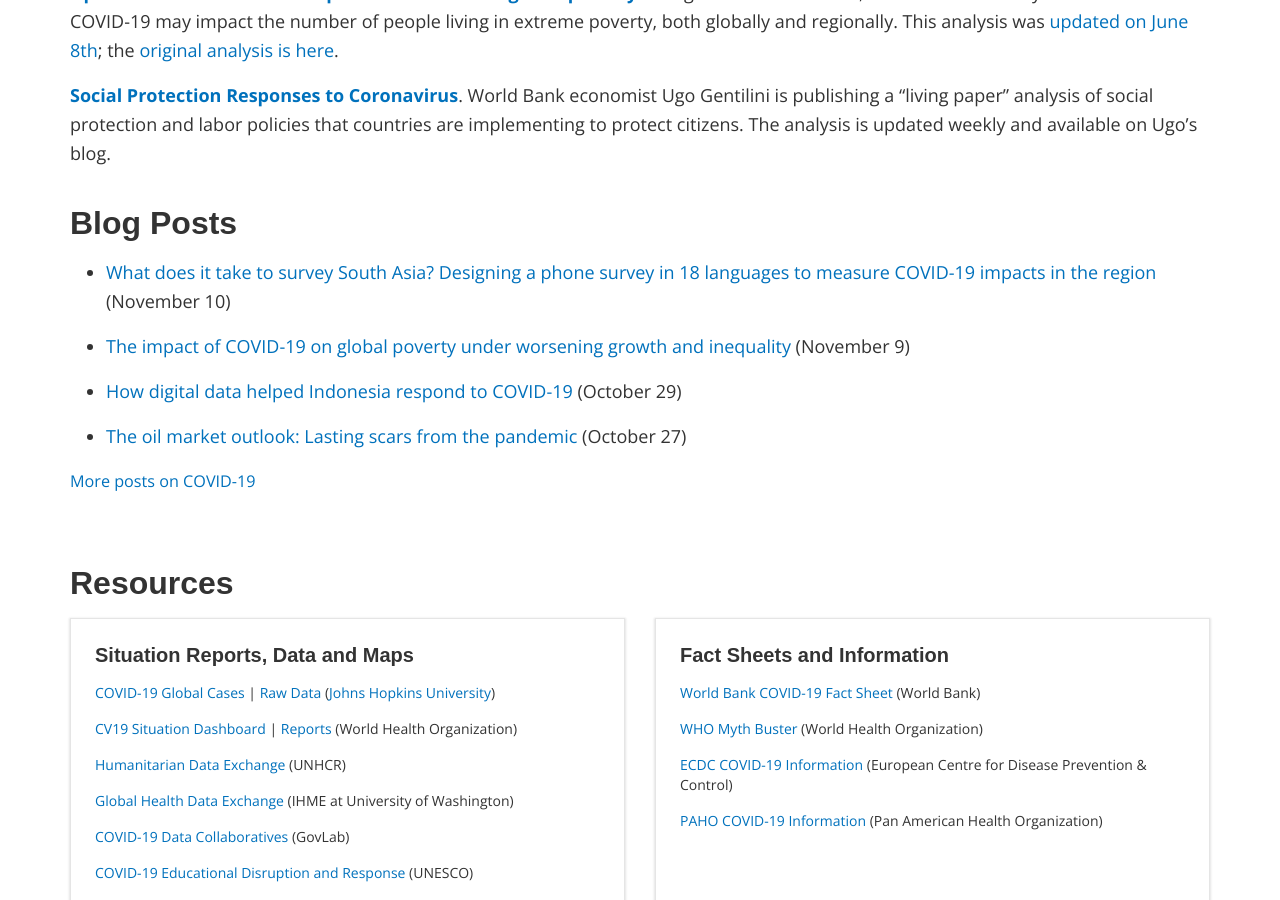
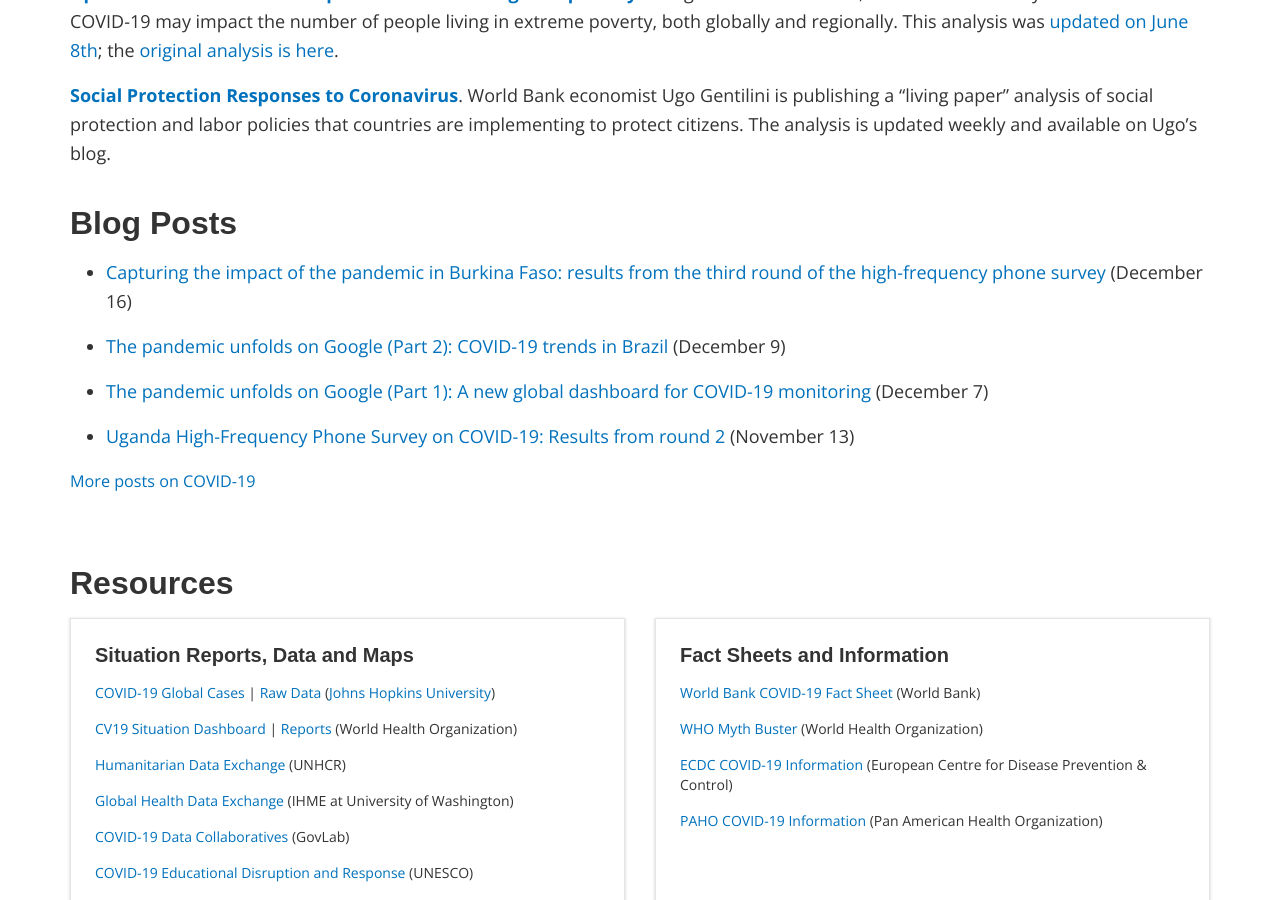
Before and after one commit to worldbank/decdg-covid19, a Jekyll site: the page built from index.md, in a window 1280 px wide and 900 px high, scrolled down 3363 px. Built offline with Jekyll 4.4.1, drawn with Linux system fonts in a browser that asks for light colours; nearby versions of some CDN libraries; some web fonts are replaced; library files that are not in the unit come from our copies.

Commit message:
blog update

```diff
--- a/index.md
+++ b/index.md
@@ -33,17 +33,17 @@
 
 # get latest blogs from: https://blogs.worldbank.org/search?f%5B0%5D=channel%3A4&f%5B1%5D=language%3Aen&f%5B2%5D=series%3A881
 blogs:
-- date: November 10
-  link: https://blogs.worldbank.org/opendata/what-does-it-take-survey-south-asia-designing-phone-survey-18-languages-measure-covid-19
-  title: What does it take to survey South Asia? Designing a phone survey in 18 languages to measure COVID-19 impacts in the region
-- date: November 9
-  link: https://blogs.worldbank.org/opendata/impact-covid-19-global-poverty-under-worsening-growth-and-inequality
-  title: The impact of COVID-19 on global poverty under worsening growth and inequality
-- date: October 29
-  link: https://blogs.worldbank.org/opendata/how-digital-data-helped-indonesia-respond-covid-19
-  title: How digital data helped Indonesia respond to COVID-19
-- date: October 27
-  link: https://blogs.worldbank.org/opendata/oil-market-outlook-lasting-scars-pandemic
-  title: 'The oil market outlook: Lasting scars from the pandemic'
+- date: December 16
+  link: https://blogs.worldbank.org/opendata/capturing-impact-pandemic-burkina-faso-results-third-round-high-frequency-phone-survey
+  title: 'Capturing the impact of the pandemic in Burkina Faso: results from the third round of the high-frequency phone survey'
+- date: December 9
+  link: https://blogs.worldbank.org/opendata/pandemic-unfolds-google-part-2-covid-19-trends-brazil
+  title: 'The pandemic unfolds on Google (Part 2): COVID-19 trends in Brazil'
+- date: December 7
+  link: https://blogs.worldbank.org/opendata/pandemic-unfolds-google-part-1-new-global-dashboard-covid-19-monitoring
+  title: 'The pandemic unfolds on Google (Part 1): A new global dashboard for COVID-19 monitoring'
+- date: November 13
+  link: https://blogs.worldbank.org/opendata/uganda-high-frequency-phone-survey-covid-19-results-round-2
+  title: 'Uganda High-Frequency Phone Survey on COVID-19: Results from round 2'
 
 ---
```
